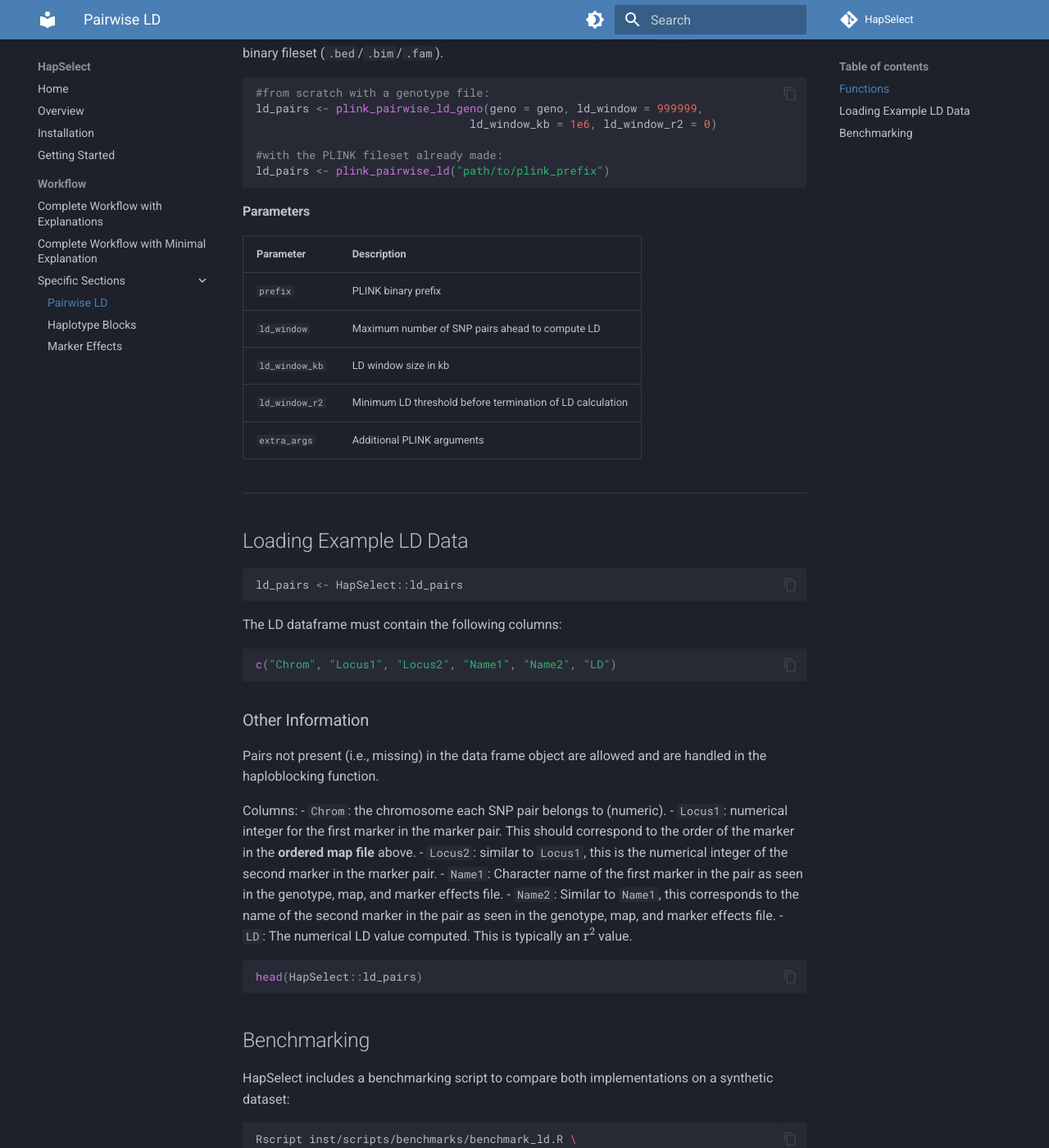
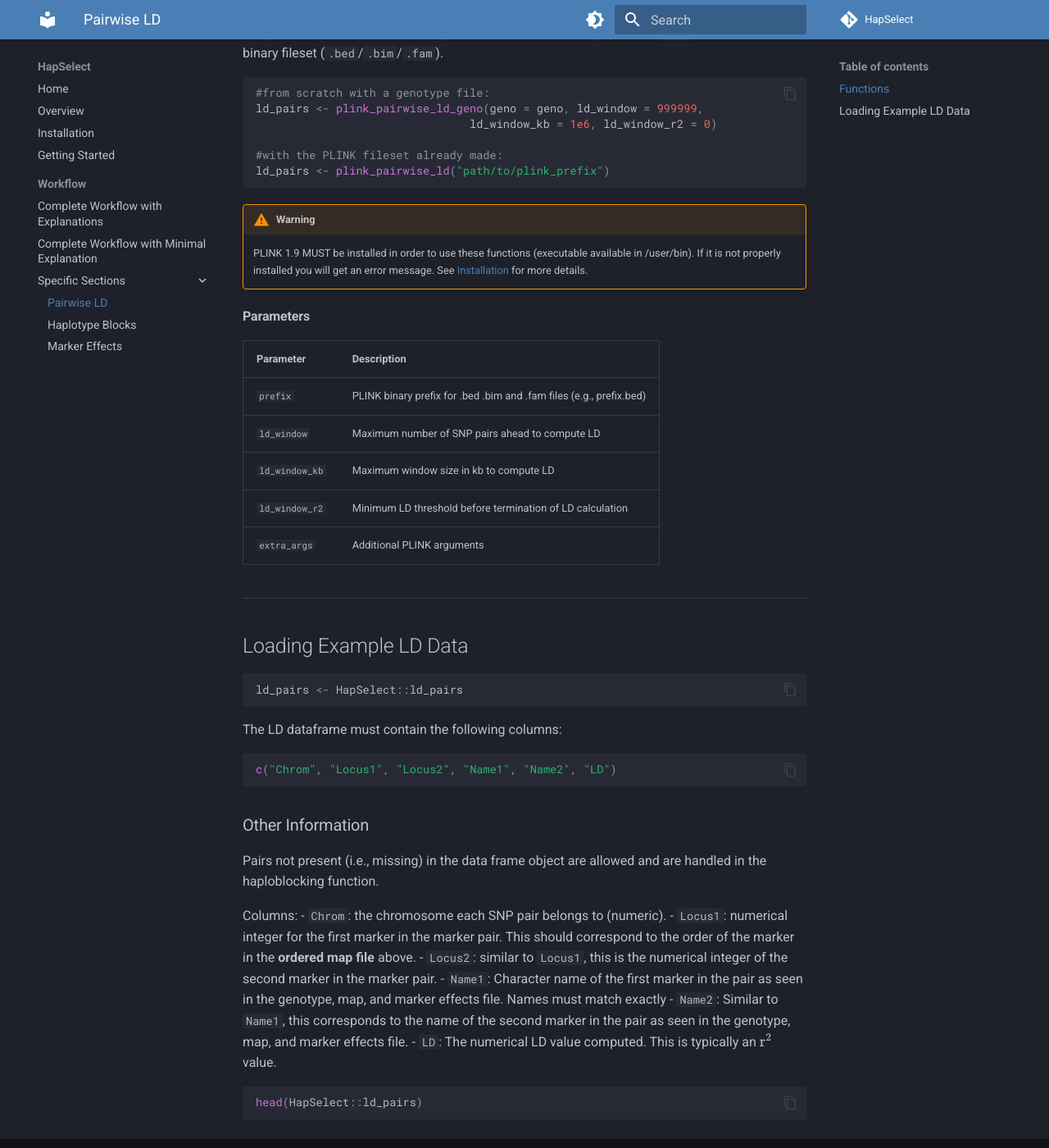
Before and after one commit to wrshf7/HapSelect-Docs, an MkDocs documentation site: the page built from docs/workflow/pairwise-ld.md, in a window 1280 px wide and 1400 px high, scrolled down 759 px. Shown: the whole window at 82% size. Built offline with MkDocs 1.6.1 and Material for MkDocs 9.7.7, drawn with Linux system fonts in a browser that asks for light colours; comment, search, counter and statistics services are not loaded; some of the changed text lies outside the part shown.

Commit message:
Update pairwise-ld.md

````diff
--- a/docs/workflow/pairwise-ld.md
+++ b/docs/workflow/pairwise-ld.md
@@ -36,13 +36,16 @@ ld_pairs <- plink_pairwise_ld_geno(geno = geno, ld_window = 999999,
 ld_pairs <- plink_pairwise_ld("path/to/plink_prefix")
 ```
 
+!!! warning
+    PLINK 1.9 MUST be installed in order to use these functions (executable available in /user/bin). If it is not properly installed you will get an error message. See [Installation](docs/installation.md) for more details.
+
 #### Parameters
 
 | Parameter | Description |
 |:---|:---|
-| `prefix` | PLINK binary prefix |
+| `prefix` | PLINK binary prefix for .bed .bim and .fam files (e.g., prefix.bed) |
 | `ld_window` | Maximum number of SNP pairs ahead to compute LD |
-| `ld_window_kb` | LD window size in kb |
+| `ld_window_kb` | Maximum window size in kb to compute LD |
 | `ld_window_r2` | Minimum LD threshold before termination of LD calculation |
 | `extra_args` | Additional PLINK arguments |
 
@@ -67,25 +70,10 @@ Columns:
 - `Chrom`: the chromosome each SNP pair belongs to (numeric).
 - `Locus1`: numerical integer for the first marker in the marker pair. This should correspond to the order of the marker in the **ordered map file** above.
 - `Locus2`: similar to `Locus1`, this is the numerical integer of the second marker in the marker pair.
-- `Name1`: Character name of the first marker in the pair as seen in the genotype, map, and marker effects file.
+- `Name1`: Character name of the first marker in the pair as seen in the genotype, map, and marker effects file. Names must match exactly
 - `Name2`: Similar to `Name1`, this corresponds to the name of the second marker in the pair as seen in the genotype, map, and marker effects file.
 - `LD`: The numerical LD value computed. This is typically an $\text{r}^{2}$ value.
 
 ```r
 head(HapSelect::ld_pairs)
 ```
-
-## Benchmarking
-
-HapSelect includes a benchmarking script to compare both implementations on a synthetic dataset:
-
-```bash
-Rscript inst/scripts/benchmarks/benchmark_ld.R \
-  --n_markers=500 \
-  --n_individuals=200 \
-  --n_chr=5 \
-  --missing_rate=0.02 \
-  --seed=1
-```
-
-The output reports wall-clock runtimes for both methods on identical data.
````
